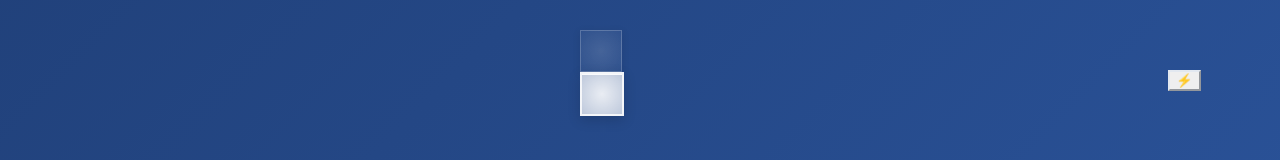
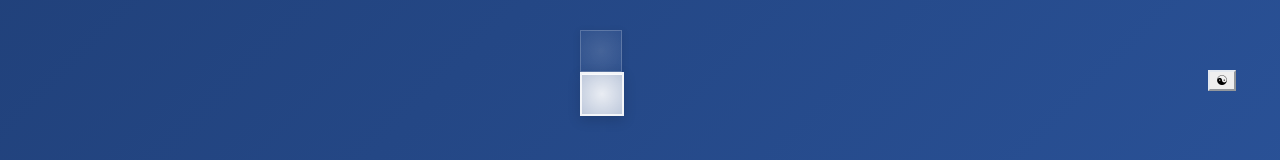
Before and after one commit to BuddahLD/ShapeRPG, a React (Vite) app in the folder client/: page / in a window 1280 px wide. Shown: the part 510-670 px from the top of the page. Built offline with nearby package versions, Linux system fonts and the light colour scheme.

Commit message:
Fixed rune buttom

```diff
--- a/client/src/components/VirtualJoystick.tsx
+++ b/client/src/components/VirtualJoystick.tsx
@@ -172,6 +172,8 @@ const VirtualJoystick: React.FC<VirtualJoystickProps> = ({ isModalOpen = false }
           style={{
             width: knobRadius * 2,
             height: knobRadius * 2,
+            minWidth: knobRadius * 2,
+            minHeight: knobRadius * 2,
             background: 'radial-gradient(circle, rgba(255, 255, 255, 0.15) 0%, rgba(255, 255, 255, 0.05) 100%)',
             border: '1px solid rgba(255, 255, 255, 0.2)',
             boxShadow: '0 2px 8px rgba(0, 0, 0, 0.1)',
@@ -187,6 +189,8 @@ const VirtualJoystick: React.FC<VirtualJoystickProps> = ({ isModalOpen = false }
           style={{
             width: knobRadius * 2,
             height: knobRadius * 2,
+            minWidth: knobRadius * 2,
+            minHeight: knobRadius * 2,
             background: 'radial-gradient(circle, rgba(255, 255, 255, 0.9) 0%, rgba(255, 255, 255, 0.7) 100%)',
             border: '2px solid rgba(255, 255, 255, 0.8)',
             boxShadow: '0 4px 12px rgba(0, 0, 0, 0.15), inset 0 1px 0 rgba(255, 255, 255, 0.9)',
--- a/client/src/components/ui/ActionBar.tsx
+++ b/client/src/components/ui/ActionBar.tsx
@@ -1,7 +1,6 @@
 import React from "react";
 import { useGameState } from "../../presentation/hooks/useGameStateManager";
 import { useElementLayout } from "../../presentation/hooks/useUILayout";
-import { UIContainer } from "./UIContainer";
 
 /**
  * ActionBar - Single Responsibility: Provide game action buttons
@@ -31,8 +30,7 @@ export const ActionBar: React.FC<ActionBarProps> = ({
     setDrawingRune(true);
   };
 
-  const containerVariant = variant === 'compact' ? 'minimal' : variant === 'enhanced' ? 'enhanced' : 'default';
-  const defaultActions = [{ icon: '⚡', onClick: handleRuneButtonPress, label: 'Cast Rune' }];
+  const defaultActions = [{ icon: '☯', onClick: handleRuneButtonPress, label: 'Cast Rune' }];
   const actionItems = actions || defaultActions;
 
   return (
@@ -41,20 +39,39 @@ export const ActionBar: React.FC<ActionBarProps> = ({
       style={styles}
       {...props}
     >
-      <UIContainer variant={containerVariant} className={variant === 'compact' ? 'p-1' : 'p-2'}>
       <div className={`flex ${position.includes('left') ? 'flex-row' : 'flex-row-reverse'} gap-2`}>
-          {actionItems.map((action, index) => (
+        {actionItems.map((action, index) => {
+          const size = variant === 'compact' ? 'w-8 h-8' : 'w-10 h-10';
+          const sizePx = variant === 'compact' ? '32px' : '40px';
+
+          // Special styling for rune button (☯) to match other UI containers
+          const isRuneButton = action.icon === '☯';
+          const containerClasses = isRuneButton
+            ? `backdrop-blur-md bg-white/20 border border-white/30 shadow-lg rounded-full ${size} flex items-center justify-center hover:scale-105 active:scale-95 transition-all duration-200`
+            : `${size} rounded-full border border-white/30 text-white font-semibold text-lg hover:scale-105 active:scale-95 transition-all duration-200 flex items-center justify-center backdrop-blur-md`;
+
+          return (
+            <div
+              key={index}
+              className={containerClasses}
+              style={{
+                width: sizePx,
+                height: sizePx,
+                minWidth: sizePx,
+                minHeight: sizePx
+              }}
+            >
               <button
-              key={index}
                 onClick={action.onClick}
-              className={`${variant === 'compact' ? 'w-8 h-8' : 'w-10 h-10'} rounded-lg bg-gradient-to-br from-primary-500 to-primary-600 text-white font-semibold text-xs shadow-lg hover:scale-105 active:scale-95 transition-all duration-200`}
+                className="w-full h-full rounded-full text-white font-semibold text-lg flex items-center justify-center transition-all duration-200"
                 title={action.label}
               >
                 {action.icon}
               </button>
-          ))}
             </div>
-      </UIContainer>
+          );
+        })}
+      </div>
     </div>
   );
 };
--- a/client/src/presentation/managers/UILayoutManager.ts
+++ b/client/src/presentation/managers/UILayoutManager.ts
@@ -66,8 +66,8 @@ export const LAYOUT_CONFIGS = {
   } as UILayoutConfig,
 
   actionButtons: {
-    position: { bottom: '140px', right: '2rem' },
-    dimensions: { width: '80px', height: '80px' },
+    position: { bottom: '180px', right: '2rem' },
+    dimensions: { width: '40px', height: '40px' },
     zIndex: 90,
     isVisible: true
   } as UILayoutConfig,
```
Lines whose indentation alone changed are shown as unchanged.
